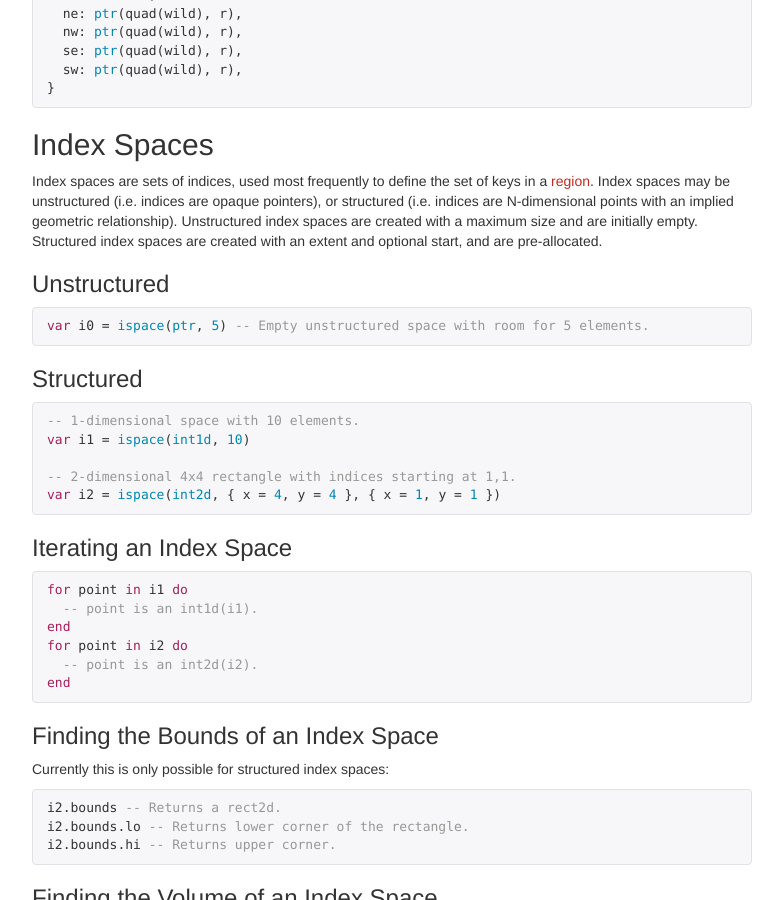
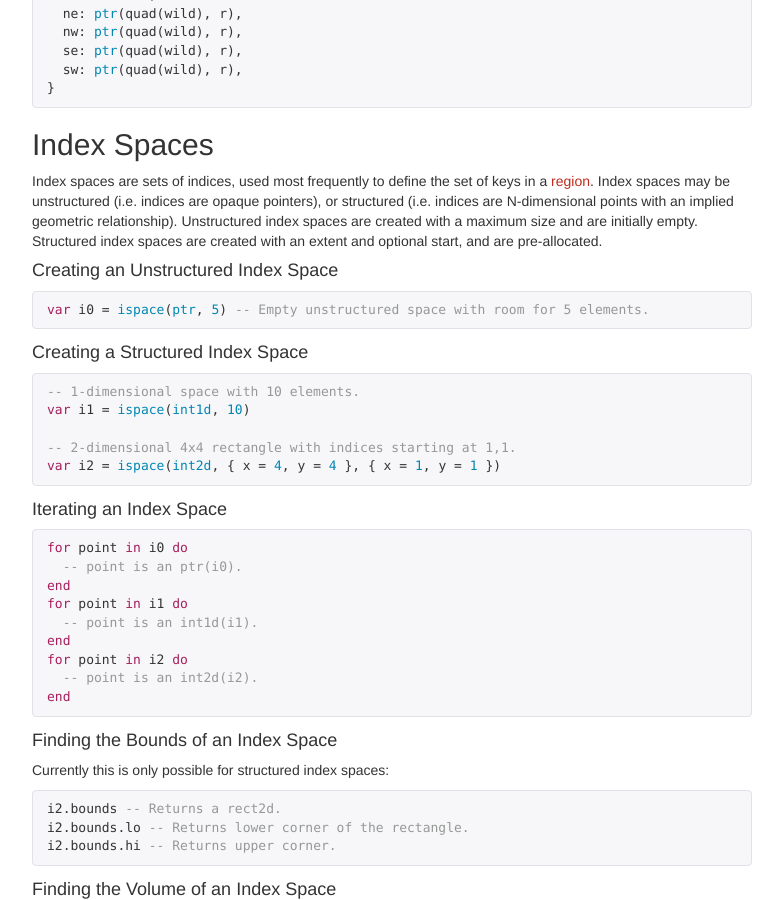
Before and after one commit to StanfordLegion/regent-lang.org, a Jekyll site: the page built from reference.md, in a window 1280 px wide and 900 px high, scrolled down 4484 px. Shown: the whole window, without its empty margins (248-1031 px from the left). Built offline with Jekyll 4.4.1, drawn with Linux system fonts in a browser that asks for light colours; nearby versions of some CDN libraries.

Commit message:
Tweak content.

```diff
--- a/reference.md
+++ b/reference.md
@@ -299,13 +299,13 @@ relationship). Unstructured index spaces are created with a maximum
 size and are initially empty. Structured index spaces are created with
 an extent and optional start, and are pre-allocated.
 
-### Unstructured
+#### Creating an Unstructured Index Space
 
 {% highlight regent %}
 var i0 = ispace(ptr, 5) -- Empty unstructured space with room for 5 elements.
 {% endhighlight %}
 
-### Structured
+#### Creating a Structured Index Space
 
 {% highlight regent %}
 -- 1-dimensional space with 10 elements.
@@ -315,9 +315,12 @@ var i1 = ispace(int1d, 10)
 var i2 = ispace(int2d, { x = 4, y = 4 }, { x = 1, y = 1 })
 {% endhighlight %}
 
-### Iterating an Index Space
+#### Iterating an Index Space
 
 {% highlight regent %}
+for point in i0 do
+  -- point is an ptr(i0).
+end
 for point in i1 do
   -- point is an int1d(i1).
 end
@@ -326,7 +329,7 @@ for point in i2 do
 end
 {% endhighlight %}
 
-### Finding the Bounds of an Index Space
+#### Finding the Bounds of an Index Space
 
 Currently this is only possible for structured index spaces:
 
@@ -336,7 +339,7 @@ i2.bounds.lo -- Returns lower corner of the rectangle.
 i2.bounds.hi -- Returns upper corner.
 {% endhighlight %}
 
-### Finding the Volume of an Index Space
+#### Finding the Volume of an Index Space
 
 {% highlight regent %}
 i0.volume -- Returns 5.
```
